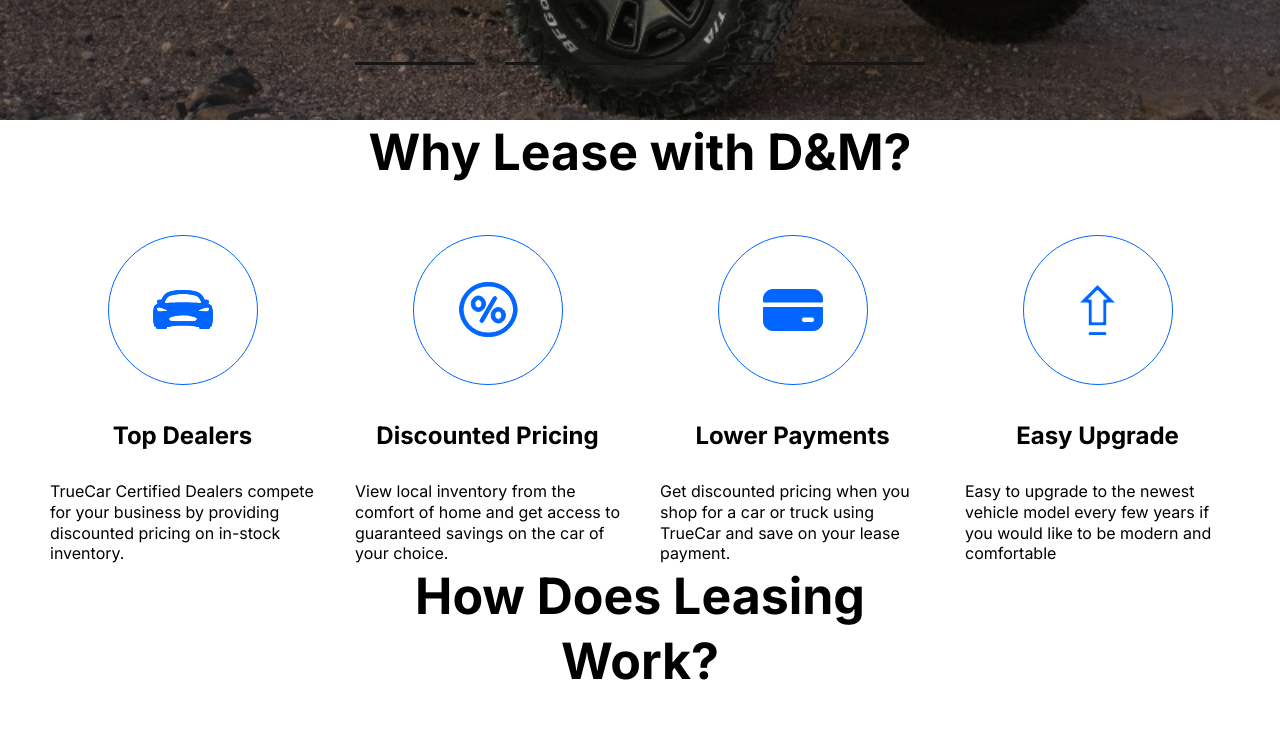
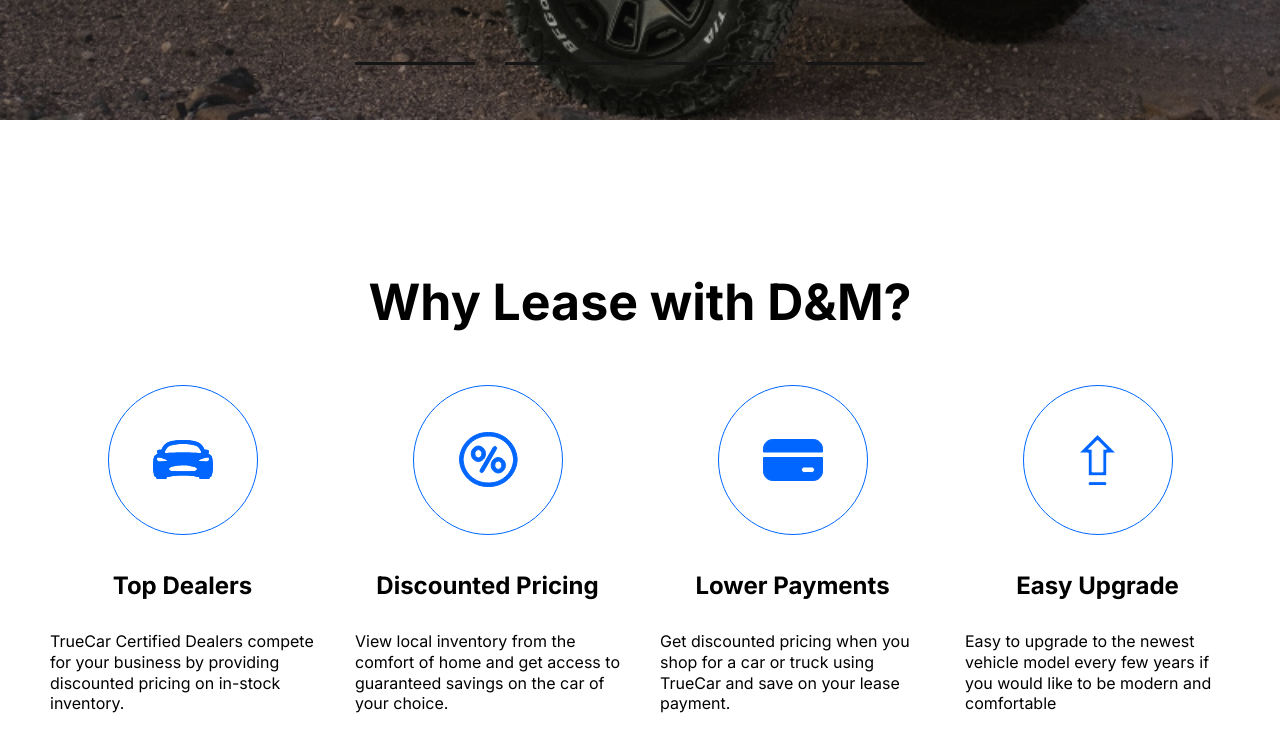
Before and after one commit to SergeyRachuk7/lease-cars-github.io, a plain HTML site: page index.html in a window 1280 px wide. Shown: the part 680-1421 px from the top of the page. Drawn offline with nearby package versions, Linux system fonts and the light colour scheme; grey boxes are pictures that could not be loaded.

Commit message:
home section lease fix padding

```diff
--- a/style/style.css
+++ b/style/style.css
@@ -201,7 +201,8 @@ gap: 40px;
 }
 
 .lease {
-  padding-top: 150px 0;
+  padding-top: 150px;
+  padding-bottom: 150px;
 }
 
 .lease__list {
```
